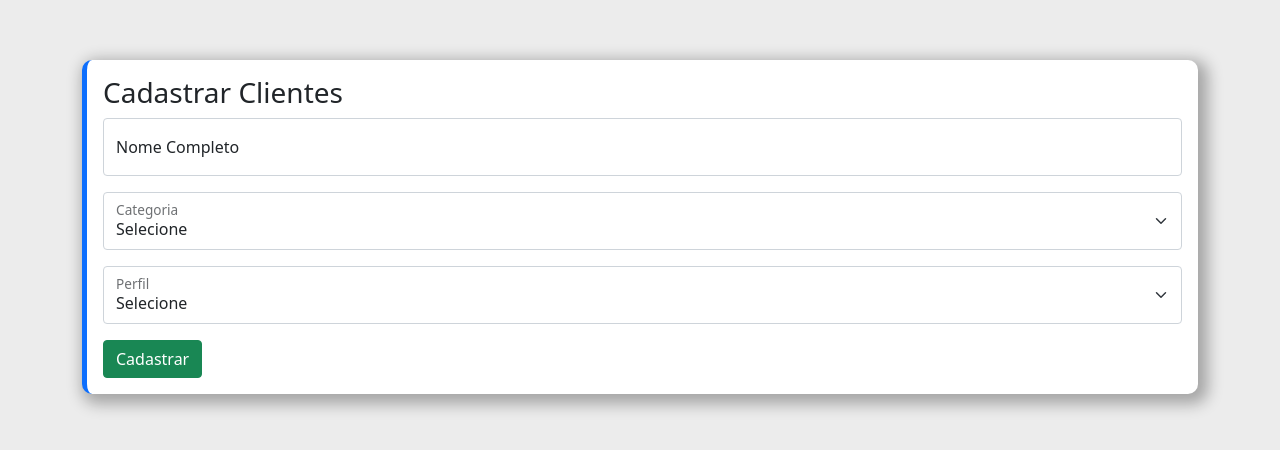
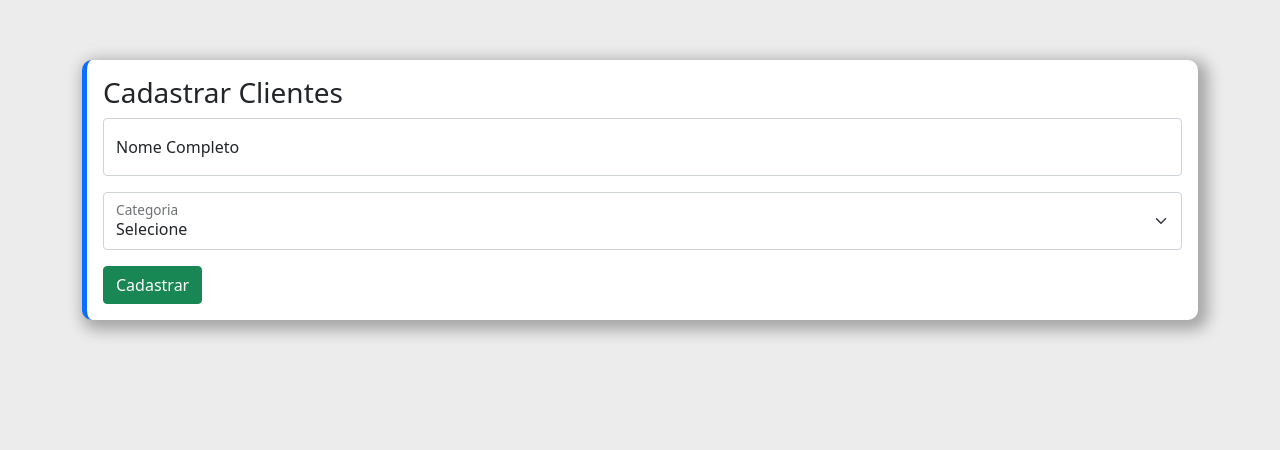
Before and after one commit to leonardoanthony/crm_clients, a PHP site: page /crm_clients/cadastrar-clientes in a window 1280 px wide. Shown: the part 56-506 px from the top of the page. Run offline with PHP 8.4, Linux system fonts and the light colour scheme; the visitor is signed in with stand-in values (Sample User, id 1); data that the repository does not hold is empty.

Commit message:
Remoção do campo perfil para cadastro de clientes

```diff
--- a/pages/cadastrar-clientes.php
+++ b/pages/cadastrar-clientes.php
@@ -5,16 +5,13 @@
         if (@isset($_POST['acao'])){
             $nome = $_POST['nome'];
             $categoria = $_POST['categoria'];
-            $perfil = $_POST['perfil'];
 
             if(!$nome){
                 Painel::alert('erro','Nome não pode ser vazio');
             }else if(!$categoria){
                 Painel::alert('erro','Selecione uma opção de categoria válida');
-            }else if(!$perfil){
-                Painel::alert('erro','Selecione uma opção de perfil válida');
             }else{
-                Cliente::cadastrarCliente($nome, $categoria, $perfil);
+                Cliente::cadastrarCliente($nome, $categoria);
             }
         }
     ?>
@@ -37,14 +34,6 @@
                 <label for="categoria">Categoria</label>
             </div>
 
-            <div class="form-floating mb-3">
-                <select class="form-select" id="perfil" name="perfil" aria-label="Floating label select example">
-                    <option value="0" selected >Selecione</option>
-                    <option value="1">Visualizador</option>
-                    <option value="2">Operador</option>
-                </select>
-                <label for="perfil">Perfil</label>
-            </div>
             <div class="submit-login">
                 <input class="btn btn-success" type="submit" value="Cadastrar" name="acao">
             </div>
```
